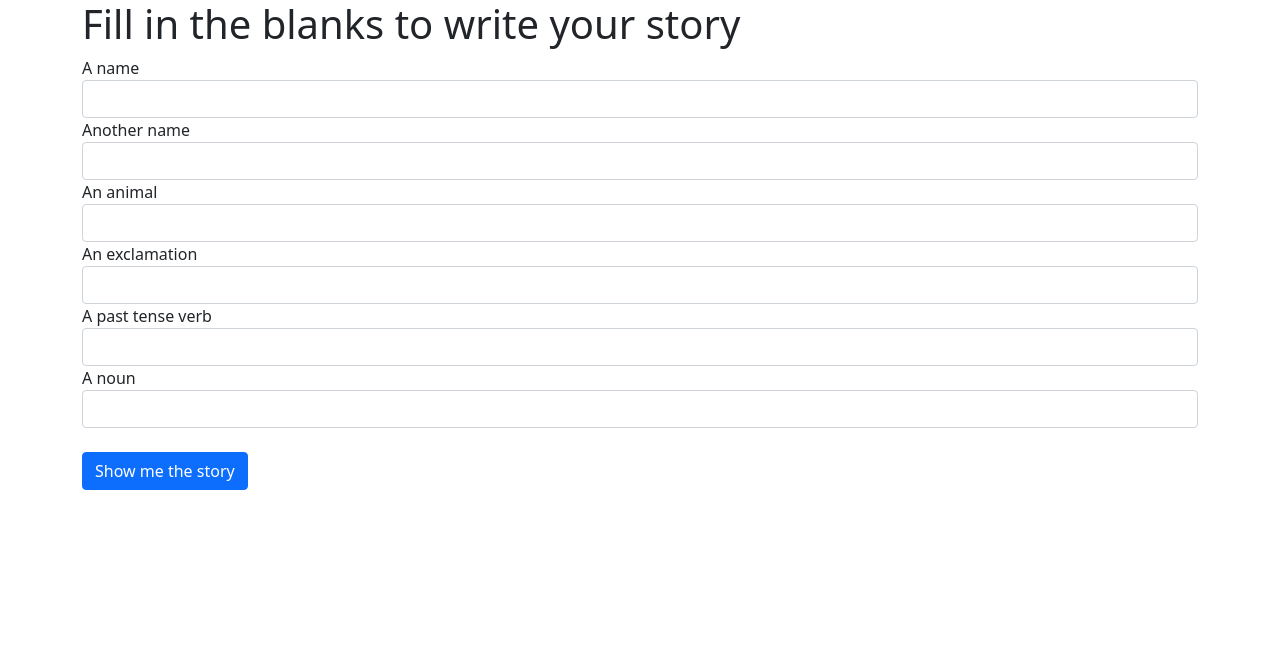
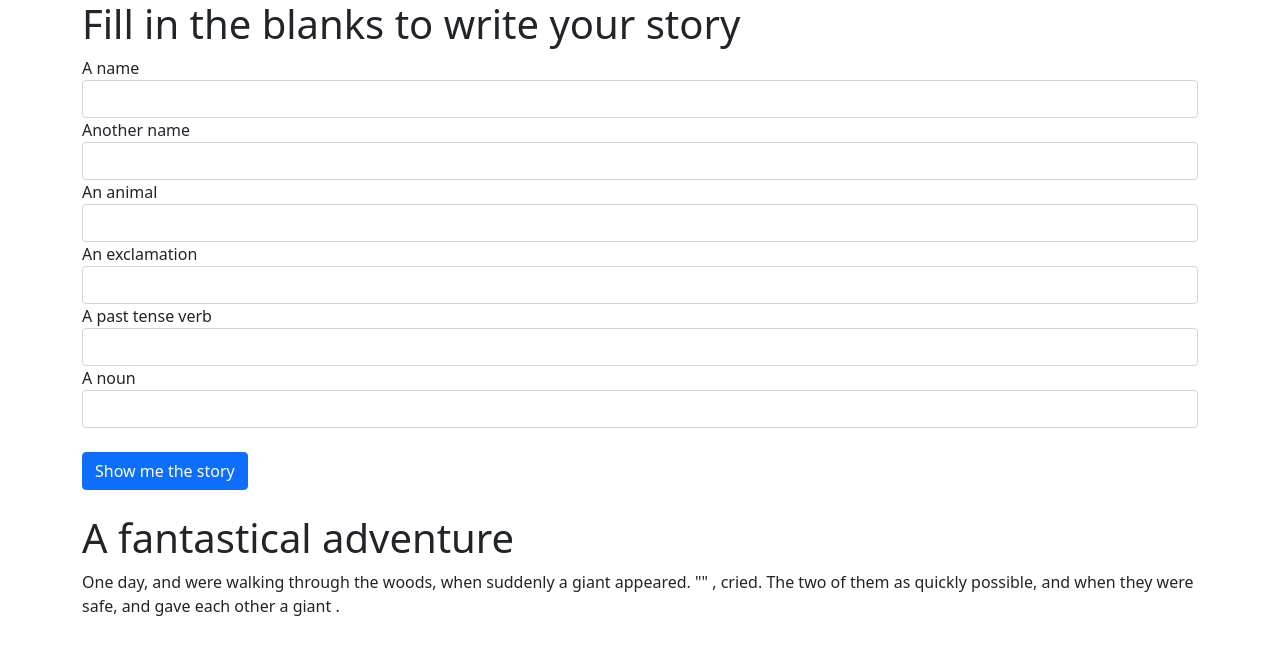
Before and after one commit to Annaliskirwa/App_Seis, a plain HTML site: page index.html in a window 1280 px wide. Drawn offline with nearby package versions, Linux system fonts and the light colour scheme.

Commit message:
It will add the story

```diff
--- a/index.html
+++ b/index.html
@@ -42,6 +42,12 @@
                     <button type = "submit" class = "btn btn-primary">Show me the story</button>
                 </form>
             </div>
+            <br>
+            <div id = "story">
+                <h1>A fantastical adventure</h1>
+                <p> One day, <span class = "person1"></span> and <span class = "person2"></span> were walking through the woods, when suddenly a giant <span class = "animal"></span>
+                 appeared. "<span class = "exclamation"></span>" , <span class="person1"></span> cried. The two of them <span class="verb"></span> as quickly possible, and when they were safe, <span class="person1"></span> and <span class="person2"></span> gave each other a giant <span class="noun"></span>.</p></p>
+            </div>
         </div>
     </body>
 </html>
```
